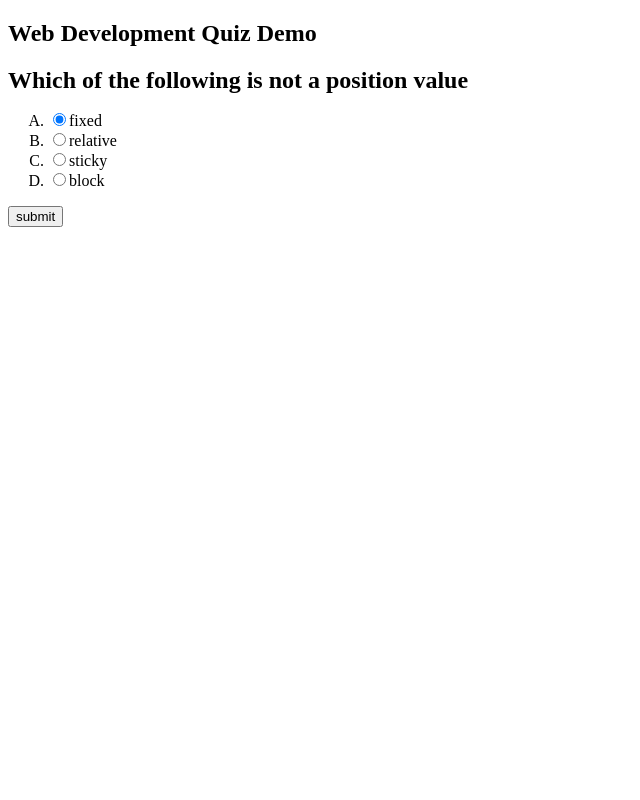
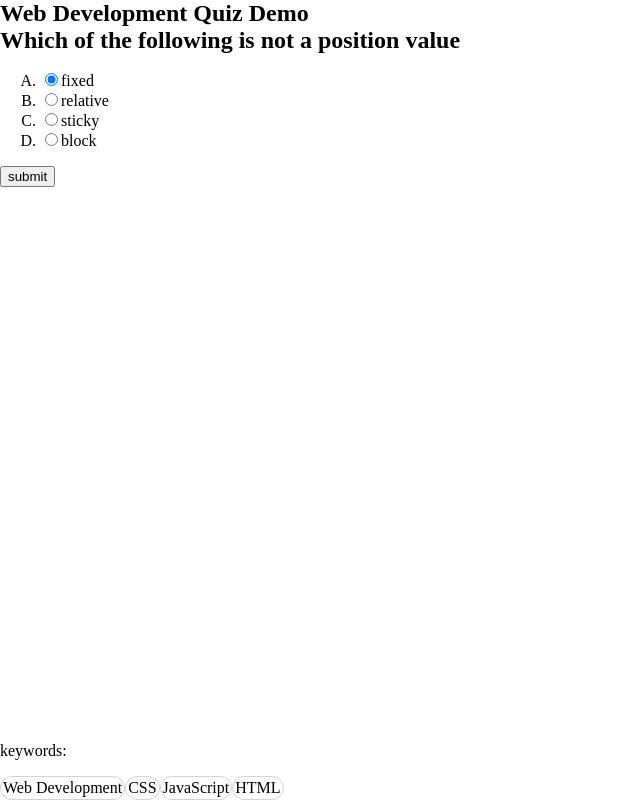
Before and after one commit to p-adams/projects-40, a SvelteKit app in the folder project2-quiz/: page / in a window 1280 px wide. Shown: the whole page, without its empty margins (0-640 px from the left). Built offline with nearby package versions, Linux system fonts and the light colour scheme.

Commit message:
send quiz object to component

```diff
--- a/project2-quiz/src/quiz/index.ts
+++ b/project2-quiz/src/quiz/index.ts
@@ -1,4 +1,4 @@
-export const quizQuestions: App.Question[] = [
+const quizQuestions: App.Question[] = [
   {
     id: 0,
     question: "Which of the following is not a position value",
@@ -14,9 +14,16 @@ export const quizQuestions: App.Question[] = [
   },
 ];
 
+export const quiz: App.Quiz = {
+  name: "Web Development Quiz Demo",
+  questions: quizQuestions,
+  keywords: ["Web Development", "CSS", "JavaScript", "HTML"],
+};
+
 export function quizScore(questions: App.Question[]): {
   score: number;
   percentage: number;
+  formattedPercentage: string;
 } {
   const score =
     questions.reduce(
@@ -28,5 +35,6 @@ export function quizScore(questions: App.Question[]): {
   return {
     score,
     percentage: score * 100,
+    formattedPercentage: `${score * 100}%`,
   };
 }
--- a/project2-quiz/src/routes/+page.svelte
+++ b/project2-quiz/src/routes/+page.svelte
@@ -1,16 +1,28 @@
 <script lang="ts">
-  import { quizQuestions } from "../quiz";
+  import { quiz } from "../quiz";
   let submitted = false;
 </script>
 
 <svelte:head>
   <title>Quiz</title>
+  <style>
+    html,
+    body {
+      margin: 0;
+      padding: 0;
+      box-sizing: border-box;
+    }
+    h1 {
+      margin: 0;
+      padding: 0;
+    }
+  </style>
 </svelte:head>
 <main>
   <article>
-    <h1>Web Development Quiz Demo</h1>
+    <h1>{quiz.name}</h1>
     <article class="Quiz--questions">
-      {#each quizQuestions as question}
+      {#each quiz.questions as question}
         <section
           class={`Quiz-question ${
             submitted
@@ -36,14 +48,30 @@
           </ul>
         </section>
       {/each}
-      <button on:click={() => (submitted = true)}
+      <button class="Submit--button" on:click={() => (submitted = true)}
         >{!submitted ? "submit" : "view results"}</button
       >
     </article>
+    {#if quiz.keywords}
+      <p>keywords:</p>
+      <div class="Keyword-container">
+        {#each quiz.keywords as keyword}
+          <div class="Keyword">{keyword}</div>
+        {/each}
+      </div>
+      <div />{/if}
   </article>
 </main>
 
 <style>
+  main {
+    height: 100vh;
+  }
+  article {
+    display: flex;
+    flex-direction: column;
+    height: 100vh;
+  }
   h2 {
     margin: 0;
     padding: 0;
@@ -57,4 +85,19 @@
   .incorrect {
     border: 1px solid lightcoral;
   }
+  .Quiz--questions {
+    flex: 1;
+  }
+  .Submit--button {
+    width: fit-content;
+  }
+  .Keyword-container {
+    display: flex;
+  }
+  .Keyword {
+    border: 1px solid lightgray;
+    width: fit-content;
+    padding: 2px;
+    border-radius: 14px;
+  }
 </style>
```
Also changed, not shown: project2-quiz/src/app.html (indentation only), 1 other file (tests, documents, lock files or other folders).
